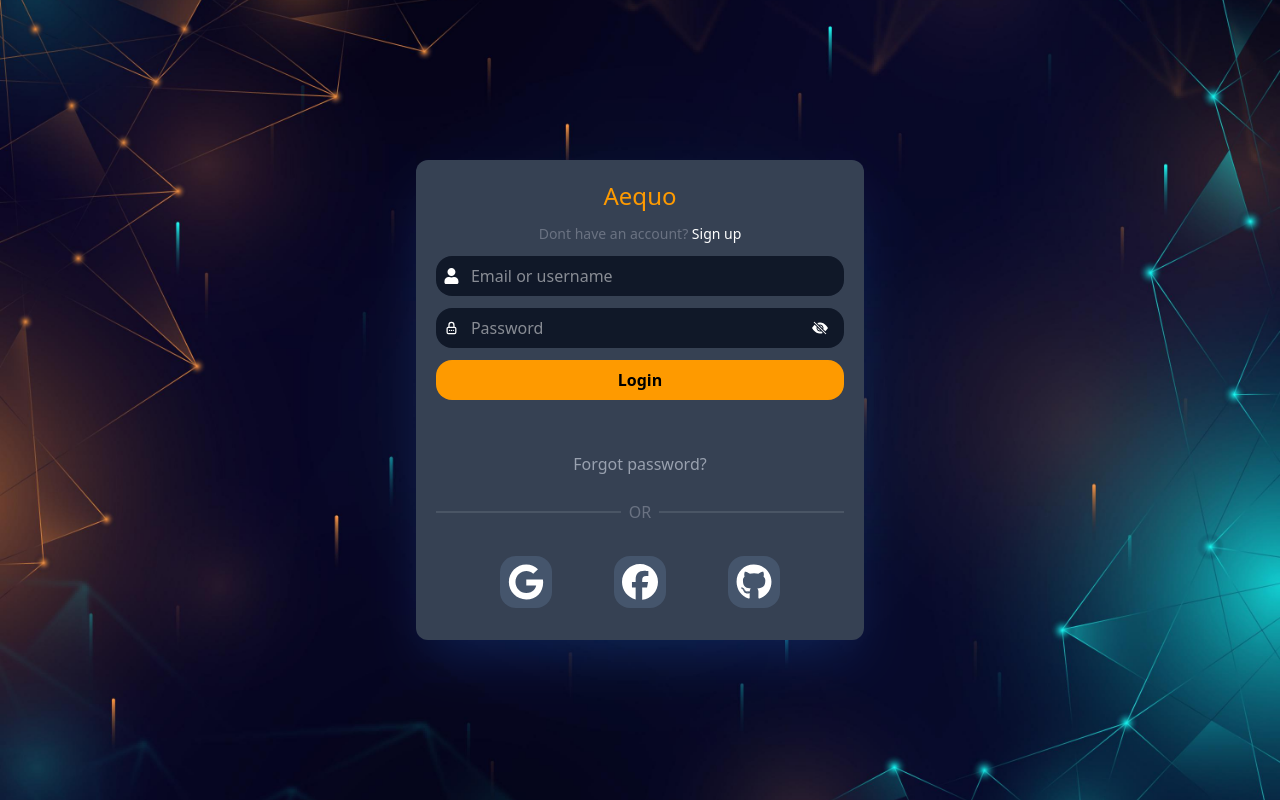
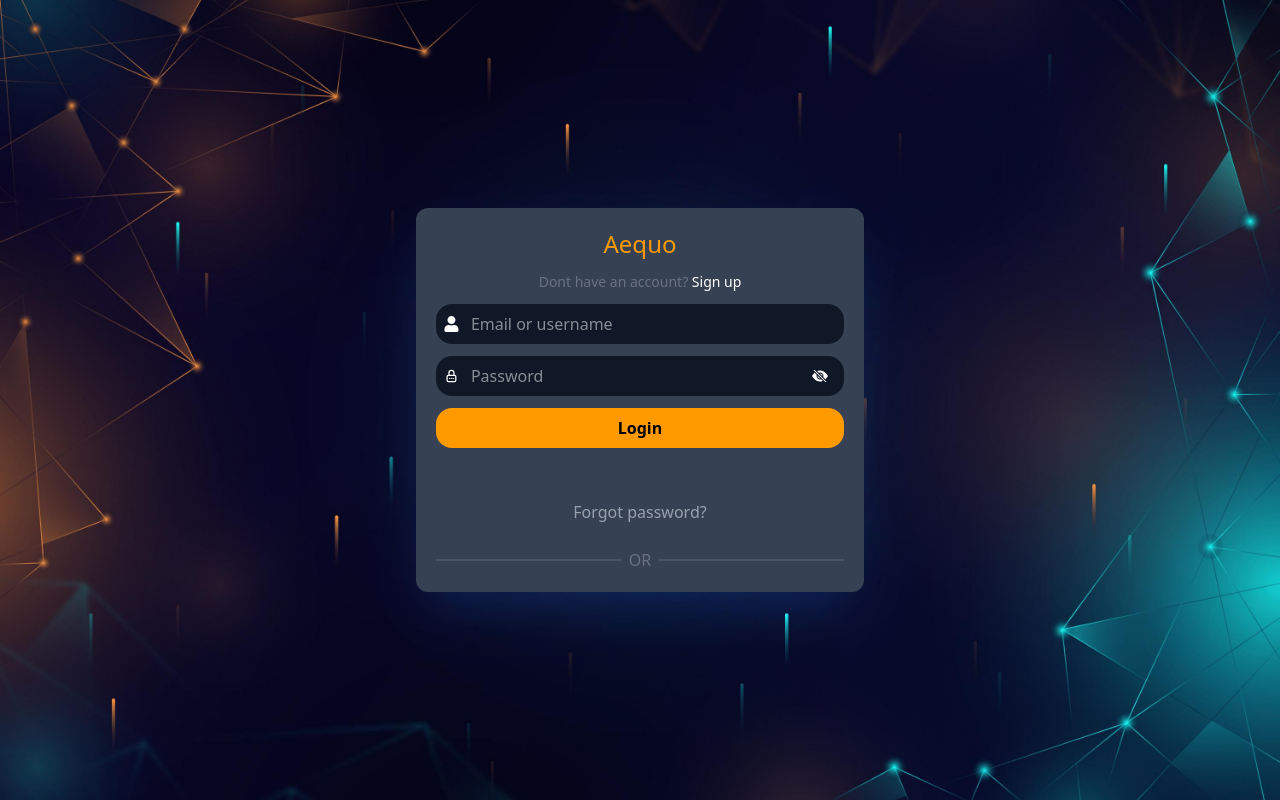
Before and after one commit to Daviiipkp/lifedashboard-frontend, a React (Vite) app: page /login in a window 1280 px wide. Built offline with nearby package versions, Linux system fonts and the light colour scheme; no server answers.

Commit message:
Removed temporarily some sign options

```diff
--- a/src/pages/login.tsx
+++ b/src/pages/login.tsx
@@ -120,7 +120,7 @@ export function Login() {
           <div className="w-1/2 h-0.5 bg-gray-600"></div>
         </div>
 
-        <div className="relative w-70 pt-5 flex items-center justify-between py-3">
+        {/* <div className="relative w-70 pt-5 flex items-center justify-between py-3">
           <div className="p-2 md:px10 bg-slate-600 cursor-pointer rounded-2xl hover:bg-slate-800">
             <FaGoogle className="text-lg md:text-4xl" />
           </div>
@@ -130,7 +130,7 @@ export function Login() {
           <div className="p-2 md:px10 bg-slate-600 cursor-pointer rounded-2xl hover:bg-slate-800">
             <FaGithub className="text-lg md:text-4xl" />
           </div>
-        </div>
+        </div> */}
       </div>
     </div>
   );
--- a/src/pages/register.tsx
+++ b/src/pages/register.tsx
@@ -219,7 +219,7 @@ export function Register() {
           <div className="w-1/2 h-0.5 bg-gray-600"></div>
         </div>
 
-        <div className="relative w-70 pt-5 flex items-center justify-between py-3">
+        {/* <div className="relative w-70 pt-5 flex items-center justify-between py-3">
           <div className="p-2 md:px10 bg-slate-600 cursor-pointer rounded-2xl hover:bg-slate-800">
             <FaGoogle className="text-lg md:text-4xl" />
           </div>
@@ -229,7 +229,7 @@ export function Register() {
           <div className="p-2 md:px10 bg-slate-600 cursor-pointer rounded-2xl hover:bg-slate-800">
             <FaGithub className="text-lg md:text-4xl" />
           </div>
-        </div>
+        </div> */}
       </div>
     </div>
   );
```
